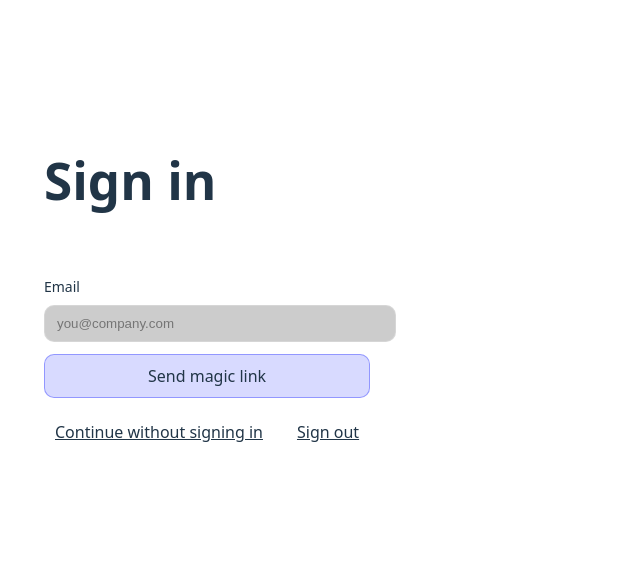
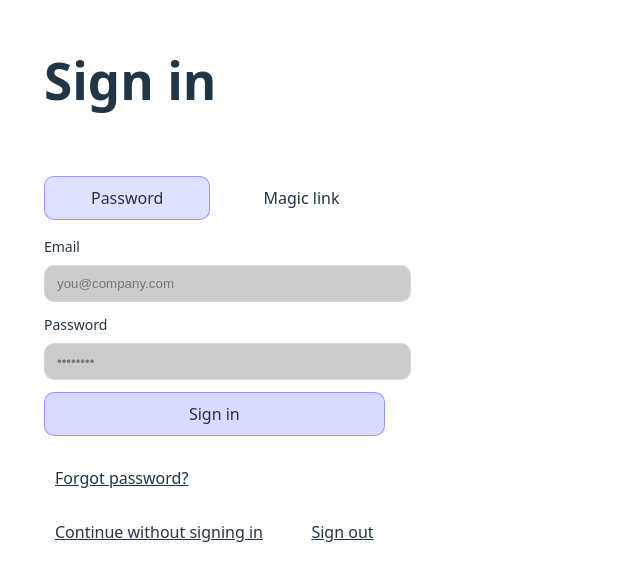
Before and after one commit to JonathanBowker/vite-react-do-app, a React (Vite) app: page /login in a window 1280 px wide. Shown: the part 139-720 px from the top of the page, without its empty margins (0-640 px from the left). Built offline with nearby package versions, Linux system fonts and the light colour scheme; no server answers.

Commit message:
Add email/password login option

```diff
--- a/src/pages/LoginPage.jsx
+++ b/src/pages/LoginPage.jsx
@@ -9,9 +9,15 @@ function getRedirectTo() {
 }
 
 const RESEND_COOLDOWN_MS = 60_000
+const AUTH_METHOD = {
+  magicLink: 'magic_link',
+  password: 'password',
+}
 
 export default function LoginPage() {
   const [email, setEmail] = useState('')
+  const [password, setPassword] = useState('')
+  const [method, setMethod] = useState(AUTH_METHOD.password)
   const [status, setStatus] = useState({ state: 'idle', message: '' })
   const [busy, setBusy] = useState(false)
   const [cooldownUntil, setCooldownUntil] = useState(0)
@@ -34,7 +40,7 @@ export default function LoginPage() {
     return () => clearInterval(intervalId)
   }, [inCooldown])
 
-  async function sendMagicLink(event) {
+  async function signIn(event) {
     event.preventDefault()
     setStatus({ state: 'idle', message: '' })
 
@@ -51,13 +57,14 @@ export default function LoginPage() {
       return
     }
 
+    setBusy(true)
+    try {
+      if (method === AUTH_METHOD.magicLink) {
         if (inCooldown) {
           setStatus({ state: 'error', message: `Please wait ${cooldownSeconds}s before trying again.` })
           return
         }
 
-    setBusy(true)
-    try {
         const { error } = await supabase.auth.signInWithOtp({
           email: email.trim(),
           options: {
@@ -73,6 +80,24 @@ export default function LoginPage() {
           state: 'sent',
           message: 'Check your email for a sign-in link.',
         })
+        return
+      }
+
+      if (!password) {
+        setStatus({ state: 'error', message: 'Enter a password.' })
+        return
+      }
+
+      setStatus({
+        state: 'ok',
+        message: 'Signed in.',
+      })
+      const { error } = await supabase.auth.signInWithPassword({
+        email: email.trim(),
+        password,
+      })
+
+      if (error) throw error
     } catch (err) {
       const rawMessage = err?.message || 'Failed to send magic link.'
       const lower = rawMessage.toLowerCase()
@@ -96,6 +121,36 @@ export default function LoginPage() {
     }
   }
 
+  async function forgotPassword() {
+    setStatus({ state: 'idle', message: '' })
+
+    if (!isSupabaseConfigured || !supabase) {
+      setStatus({
+        state: 'error',
+        message: 'Supabase is not configured. Set VITE_SUPABASE_URL and VITE_SUPABASE_ANON_KEY.',
+      })
+      return
+    }
+
+    if (!email.trim()) {
+      setStatus({ state: 'error', message: 'Enter your email first.' })
+      return
+    }
+
+    setBusy(true)
+    try {
+      const { error } = await supabase.auth.resetPasswordForEmail(email.trim(), {
+        redirectTo: getRedirectTo(),
+      })
+      if (error) throw error
+      setStatus({ state: 'sent', message: 'If an account exists, a password reset email has been sent.' })
+    } catch (err) {
+      setStatus({ state: 'error', message: err?.message || 'Failed to start password reset.' })
+    } finally {
+      setBusy(false)
+    }
+  }
+
   async function signOut() {
     setBusy(true)
     try {
@@ -110,9 +165,28 @@ export default function LoginPage() {
     <div className="page">
       <div className="card auth-card">
         <h1>Sign in</h1>
-        <p className="muted">We’ll email you a magic link.</p>
+        <p className="muted">Use password or email magic link.</p>
 
-        <form onSubmit={sendMagicLink} className="form">
+        <div className="tabs">
+          <button
+            className={method === AUTH_METHOD.password ? 'tab active' : 'tab'}
+            type="button"
+            onClick={() => setMethod(AUTH_METHOD.password)}
+            disabled={busy}
+          >
+            Password
+          </button>
+          <button
+            className={method === AUTH_METHOD.magicLink ? 'tab active' : 'tab'}
+            type="button"
+            onClick={() => setMethod(AUTH_METHOD.magicLink)}
+            disabled={busy}
+          >
+            Magic link
+          </button>
+        </div>
+
+        <form onSubmit={signIn} className="form">
           <label className="label">
             Email
             <input
@@ -128,9 +202,42 @@ export default function LoginPage() {
             />
           </label>
 
-          <button className="button primary" type="submit" disabled={busy || inCooldown}>
-            {busy ? 'Sending…' : inCooldown ? `Try again in ${cooldownSeconds}s` : 'Send magic link'}
+          {method === AUTH_METHOD.password ? (
+            <label className="label">
+              Password
+              <input
+                className="input"
+                type="password"
+                autoComplete="current-password"
+                placeholder="••••••••"
+                value={password}
+                onChange={(e) => setPassword(e.target.value)}
+                disabled={busy}
+                required
+              />
+            </label>
+          ) : null}
+
+          <button className="button primary" type="submit" disabled={busy || (method === AUTH_METHOD.magicLink && inCooldown)}>
+            {busy
+              ? 'Working…'
+              : method === AUTH_METHOD.magicLink
+                ? inCooldown
+                  ? `Try again in ${cooldownSeconds}s`
+                  : 'Send magic link'
+                : 'Sign in'}
           </button>
+
+          {method === AUTH_METHOD.password ? (
+            <div className="row">
+              <button className="button subtle" type="button" onClick={forgotPassword} disabled={busy}>
+                Forgot password?
+              </button>
+              <span className="muted" style={{ fontSize: 12 }}>
+                Password reset sends an email
+              </span>
+            </div>
+          ) : null}
         </form>
 
         {status.message ? (
--- a/src/pages/login.css
+++ b/src/pages/login.css
@@ -21,6 +21,36 @@
   display: grid;
   gap: 12px;
   margin-top: 16px;
+}
+
+.tabs {
+  display: grid;
+  grid-auto-flow: column;
+  grid-auto-columns: 1fr;
+  gap: 8px;
+  margin-top: 14px;
+}
+
+.tab {
+  padding: 10px 12px;
+  border-radius: 10px;
+  border: 1px solid rgba(255, 255, 255, 0.2);
+  background: rgba(255, 255, 255, 0.06);
+  color: inherit;
+  cursor: pointer;
+}
+
+.tab.active {
+  border-color: rgba(100, 108, 255, 0.6);
+  background: rgba(100, 108, 255, 0.2);
+}
+
+.row {
+  display: flex;
+  align-items: center;
+  justify-content: space-between;
+  gap: 12px;
+  margin-top: 10px;
 }
 
 .label {
```
Lines whose indentation alone changed are shown as unchanged.
